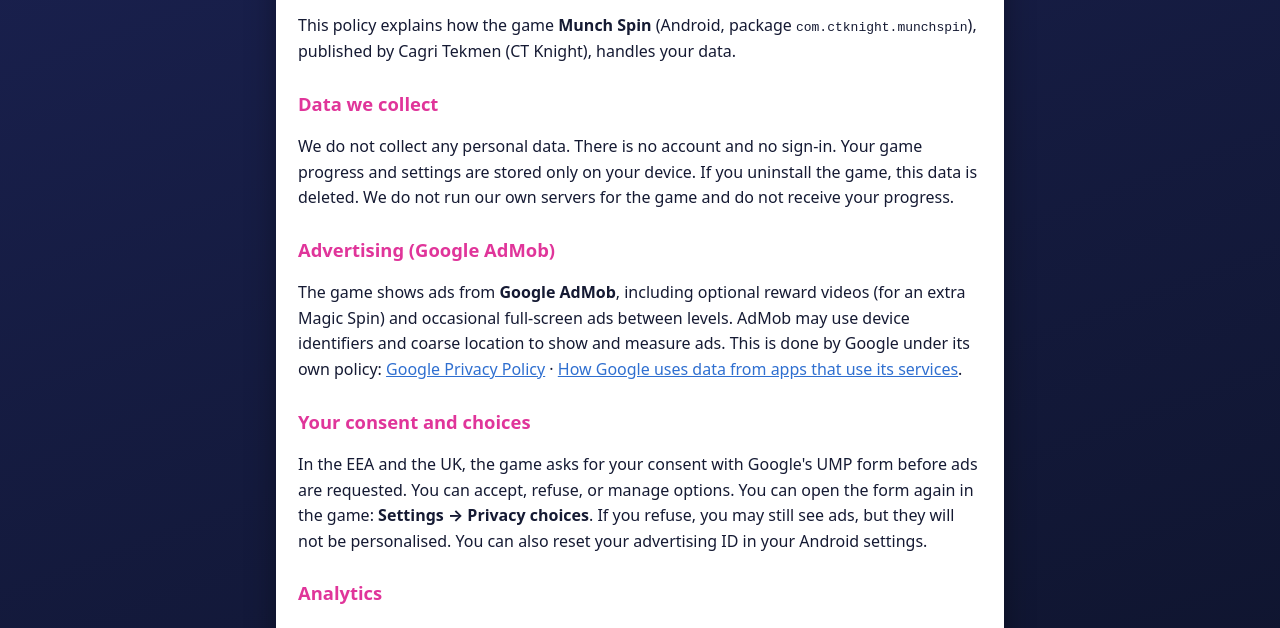
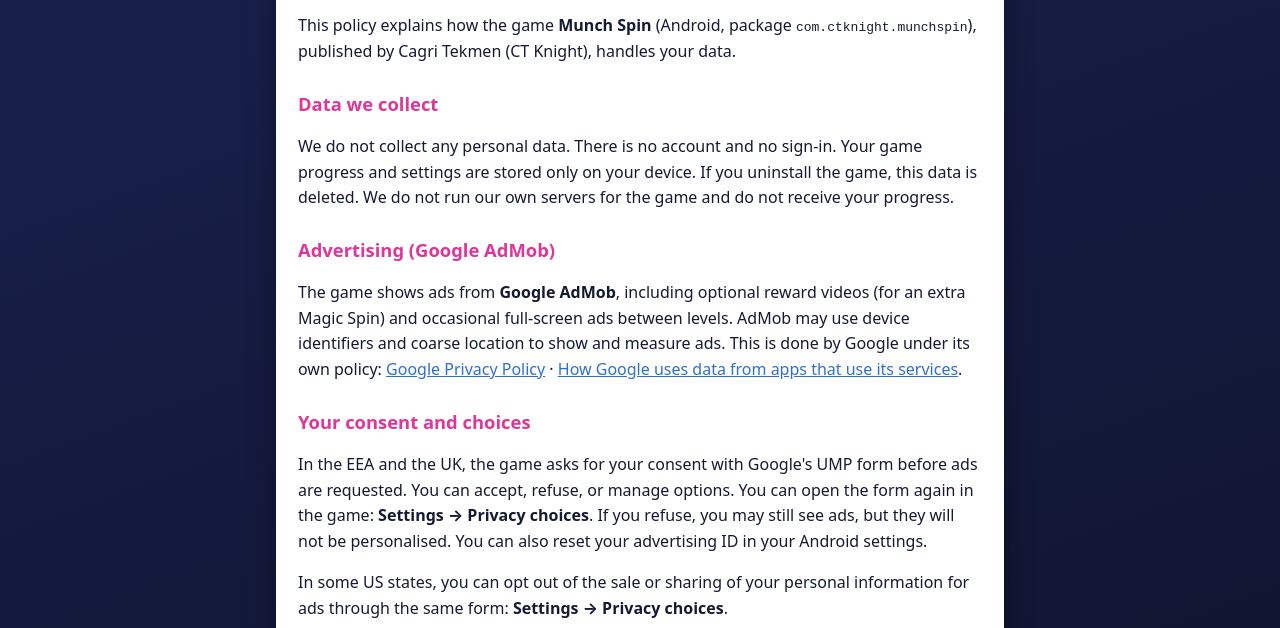
Before and after one commit to catekuser/munchspin, a plain HTML site: page privacy.html in a window 1280 px wide. Shown: the part 168-796 px from the top of the page. Drawn offline with Linux system fonts and the light colour scheme.

Commit message:
Privacy: US state opt-out
Co-authored-by: Cursor <cursoragent@cursor.com>

```diff
--- a/privacy.html
+++ b/privacy.html
@@ -53,6 +53,10 @@
           <strong>Settings → Privacy choices</strong>. If you refuse, you may still see ads, but they will not be
           personalised. You can also reset your advertising ID in your Android settings.
         </p>
+        <p>
+          In some US states, you can opt out of the sale or sharing of your personal information for ads
+          through the same form: <strong>Settings → Privacy choices</strong>.
+        </p>
 
         <h2>Analytics</h2>
         <p>The game does not include an analytics SDK. We do not track how you play.</p>
```
